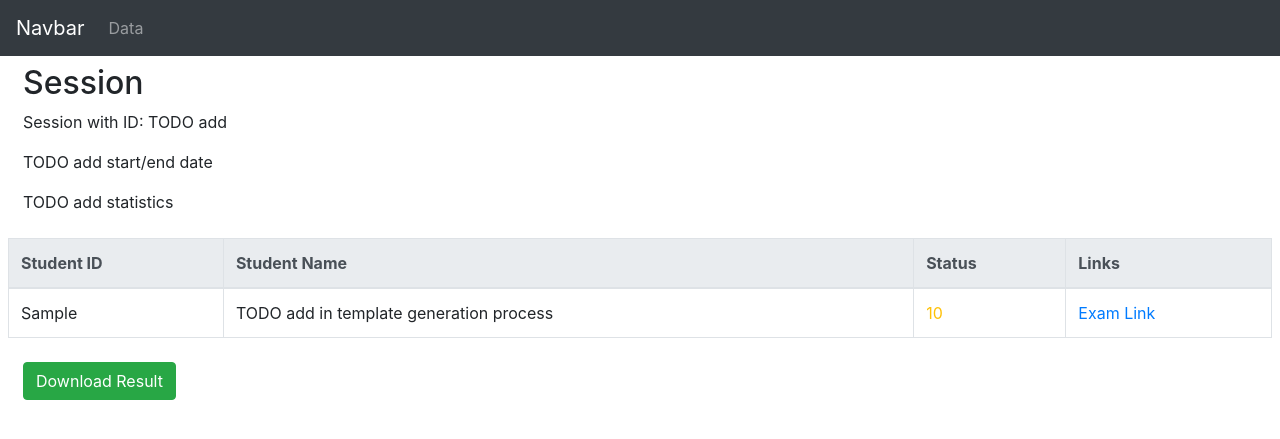
After one commit to khoai23/exam_builder, a Flask app: template templates/manage.html in a window 1280 px wide. The commit adds this page. Shown: the top 439 px of the page. Run offline with Flask 3, Linux system fonts and the light colour scheme; the template is opened without the code that fills it: most values are stand-ins (such as "Sample title", 1, 10 or a date in 2020); some libraries are stand-ins or nearby versions.

Commit message:
add: manage page up; start fixing all the cases detailing in README

```diff
--- a/app.py
+++ b/app.py
@@ -1,25 +1,51 @@
-from flask import Flask, render_template, request, jsonify, redirect, url_for
+import flask
+from flask import Flask, request, url_for
+from werkzeug.utils import secure_filename
 import secrets
 import time
+import traceback
 
-from reader import read_file
+from reader import read_file, DEFAULT_FILE_PATH
 from organizer import assign_ids, shuffle
 
 app = Flask("exam_builder")
+app.config["UPLOAD_FOLDER"] = "test"
+
 data = {}
-data["table"] = current_data = read_file("test/sample.csv")
+data["table"] = current_data = read_file(DEFAULT_FILE_PATH)
 data["id"] = id_data = assign_ids(current_data)
 data["session"] = session = dict()
 
 @app.route("/")
 def main():
     """Enter the index page"""
-    return render_template("main.html")
+    return flask.render_template("main.html")
 
 @app.route("/data")
 def data():
     "Enter the data page, where we can modify the bank and build a new template for an exam"
-    return render_template("data.html", questions=current_data)
+    return flask.render_template("data.html", questions=current_data)
+
+@app.route("/export")
+def file_export():
+    """Allow access to the database file."""
+    return flask.send_file(DEFAULT_FILE_PATH, as_attachment=True)
+
+@app.route("/import", methods=["POST"])
+def file_import():
+    """Allow overwriting the database file with a better variant."""
+    try:
+        file = request.files["file"]
+        file.save(DEFAULT_FILE_PATH)
+        # TODO read and replace current data
+        print("File saved to default path; reload data now.")
+        del current_data[:]; current_data.extend(read_file(DEFAULT_FILE_PATH))
+        id_data.clear(); id_data.update(assign_ids(current_data))
+        session.clear()
+        return flask.jsonify(result=True)
+    except Exception as e:
+        return flask.jsonify(result=False, error=str(e))
+#    raise NotImplementedError
 
 @app.route("/build_template", methods=["POST"])
 def build_template():
@@ -35,7 +61,7 @@ def build_template():
     session[key] = {"template": template, "admin_key": admin_key, "expire": None, "student": dict()}
     print("Session after modification: ", session)
     # return the key to be accessed by the browser
-    return jsonify(session_key=key, admin_key=admin_key)
+    return flask.jsonify(session_key=key, admin_key=admin_key)
 
 student_belong_to_session = dict()
 @app.route("/enter")
@@ -59,7 +85,7 @@ def enter():
         elapsed = min(time.time() - student_data["start_time"], 3600.0)
         remaining = 3600.0 - elapsed
         print("Submitted answer? ", ("answers" in student_data))
-        return render_template("exam.html", exam_data=student_data["exam_data"], submitted=("answers" in student_data), elapsed=elapsed, remaining=remaining)
+        return flask.render_template("exam.html", exam_data=student_data["exam_data"], submitted=("answers" in student_data), elapsed=elapsed, remaining=remaining)
     else:
         template_key = request.args.get("template_key", None)
         if(template_key is None):
@@ -82,7 +108,7 @@ def enter():
         }
         print("New student key created: ", student_key, ", exam triggered at ", student_data["start_time"])
         # redirect to self
-        return redirect(url_for("enter", key=student_key))
+        return flask.redirect(url_for("enter", key=student_key))
 
 @app.route("/submit", methods=["POST"])
 def submit():
@@ -96,18 +122,40 @@ def submit():
         student_data = session[template_key]["student"][student_key]
         print(student_data)
         if("answers" in student_data):
-            return jsonify(result=False)
+            return flask.jsonify(result=False)
         else:
+            # record to the student info
             student_data["answers"] = submitted_answers
-            return jsonify(result=True)
+            # calculate scores immediately
+            score = 0.0
+            for sub, crt, qst in zip(submitted_answers, student_data["correct"], student_data["exam_data"]):
+                if(sub == crt):
+                    # upon a correct answer submitted; add to the student score
+                    score += qst["score"]
+            print("Calculated score: ", score)
+            student_data["score"] = score
+            return flask.jsonify(result=True)
     except Exception as e:
-        return jsonify(result=False, error=str(e))
+        return flask.jsonify(result=False, error=str(e))
 
 @app.route("/manage")
 def manage():
     """Exam maker can access this page to track the current status of the exam; including the choices being made by the student (if chosen to be tracked)
     Not implemented as of now"""
-    raise NotImplementedError
+    try:
+        template_key = request.args.get("template_key")
+        admin_key = request.args.get("key")
+        # TODO allow a box to supplement key to manage
+        # TODO listing all running templates
+        session_data = session[template_key]
+        print("Access session data: ", session_data)
+        if(admin_key == session_data["admin_key"]):
+            return flask.render_template("manage.html", session_data=session_data)
+        else:
+            return flask.render_template("error.html", error="Invalid admin key", error_traceback=None)
+    except Exception as e:
+        print("Error: ", e)
+        return flask.render_template("error.html", error=str(e), error_traceback=traceback.format_exc())
 
 if __name__ == "__main__":
     app.run(debug=True)
--- a/reader.py
+++ b/reader.py
@@ -4,6 +4,8 @@ Basic code to read data from a csv file.
 import io, csv
 
 from typing import Optional, List, Tuple, Any, Union
+
+DEFAULT_FILE_PATH = "test/sample.csv"
 
 def read_file(filepath: str, headers: Optional[List[str]]=None, strict: bool=False):
     # read a file from `filepath` into a dict. Should at minimum has `question`, `answer1-4`, and `correct_id`
--- a/templates/exam.html
+++ b/templates/exam.html
@@ -1,3 +1,4 @@
+<!doctype html>
 <html lang="en">
 	<head>
 		<title>Exam</title>
--- a/templates/main.html
+++ b/templates/main.html
@@ -18,7 +18,7 @@
 						<a class="nav-link" href="data">Data</a>
 					</li>
 					<li class="nav-item" hidden>
-						<a class="nav-link" href="#">Build</a>
+						<a class="nav-link" href="manage">Manage</a>
 					</li>
 				</ul>
 			</div>
--- /dev/null
+++ b/templates/manage.html
@@ -0,0 +1,74 @@
+<!doctype html>
+<html lang="en">
+	<head>
+		<title>Manage Session</title>
+		<link rel="stylesheet" href="https://cdn.jsdelivr.net/npm/bootstrap@4.1.3/dist/css/bootstrap.min.css" integrity="sha384-MCw98/SFnGE8fJT3GXwEOngsV7Zt27NXFoaoApmYm81iuXoPkFOJwJ8ERdknLPMO" crossorigin="anonymous">
+		<meta name="viewport" content="width=device-width, initial-scale=1">
+	</head>
+	<body>
+		<nav class="navbar navbar-expand-md bg-dark navbar-dark">
+			<a class="navbar-brand" href="/">Navbar</a>
+			<button class="navbar-toggler" type="button" data-toggle="collapse" data-target="#collapsibleNavbar">
+				<span class="navbar-toggler-icon"></span>
+			</button>
+			<div class="collapse navbar-collapse" id="collapsibleNavbar">
+				<ul class="navbar-nav">
+					<li class="nav-item">
+						<a class="nav-link" href="data">Data</a>
+					</li>
+					<li class="nav-item" hidden>
+						<a class="nav-link" href="#">Manage</a>
+					</li>
+				</ul>
+			</div>
+		</nav>
+		<div class="container-fluid m-2">
+			<h2>Session</h2>
+			<p> Session with ID: TODO add</p>
+			<p> TODO add start/end date </p>
+			<p> TODO add statistics </p>
+		</div>
+		<div class="table-responsive container-fluid p-2">
+			<table id="session_table" class="table table-hover table-bordered">
+				<thead class="thead-light">
+					<!-- <tr>
+						<th colspan="2">Session ID</th>
+						<th rowspan="2">Students &amp; Status</th>
+						<th colspan="2">Scoreboard</th>
+						<th colspan="2">Links</th>
+					</tr>
+					<tr>
+						<th> Student </th>
+						<th> Status </th>
+					</tr>
+					-->
+					<tr>
+						<th>Student ID</th>
+						<th>Student Name</th>
+						<th>Status</th>
+						<th>Links</th>
+					</tr>
+				</thead>
+				<tbody>
+					{% for student_key, student_info in session_data["student"].items() %}
+						<tr id="{{student_key}}">
+							<td> {{ student_key }} </td>
+							<td> TODO add in template generation process </td>
+							<td class="{{ "text-success" if "answers" in student_info else "text-warning" }}">
+								{{ student_info.get("score", "Working") }}
+							</td>
+							<td> <a href="enter?key={{student_key}}">Exam Link</a> </td>
+						</tr>
+					{% endfor %}
+				</tbody>
+			</table>
+		</div>
+		<div id="button_bar" class="container-fluid">
+			<button class="mx-2 btn btn-success" onclick="alert(event)">Download Result</button>
+		</div>
+
+		<script src="https://code.jquery.com/jquery-3.3.1.slim.min.js" integrity="sha384-q8i/X+965DzO0rT7abK41JStQIAqVgRVzpbzo5smXKp4YfRvH+8abtTE1Pi6jizo" crossorigin="anonymous"></script>
+		<script src="https://cdn.jsdelivr.net/npm/popper.js@1.14.3/dist/umd/popper.min.js" integrity="sha384-ZMP7rVo3mIykV+2+9J3UJ46jBk0WLaUAdn689aCwoqbBJiSnjAK/l8WvCWPIPm49" crossorigin="anonymous"></script>
+		<script src="https://cdn.jsdelivr.net/npm/bootstrap@4.1.3/dist/js/bootstrap.min.js" integrity="sha384-ChfqqxuZUCnJSK3+MXmPNIyE6ZbWh2IMqE241rYiqJxyMiZ6OW/JmZQ5stwEULTy" crossorigin="anonymous"></script>
+	</body>
+</html>
```
Also changed, not shown: organizer.py (+6 -5 lines), static/data.js (+40 -10 lines), templates/data.html (+8 -4 lines), templates/error.html (added, +23 -0 lines), README.md.
